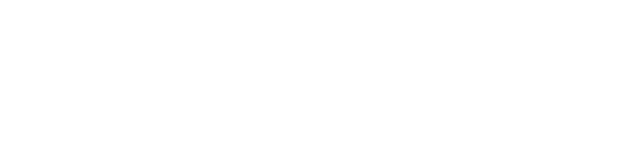
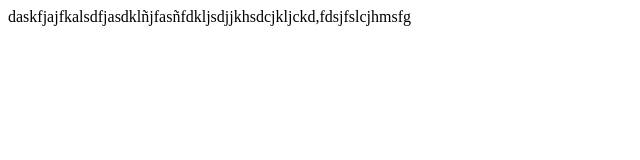
Before and after one commit to menair/PruebasGithub, a plain HTML site: page index.html in a window 1280 px wide. Shown: the whole page, without its empty margins (0-640 px from the left). Drawn offline with Linux system fonts and the light colour scheme.

Commit message:
cambios tontos

```diff
--- a/index.html
+++ b/index.html
@@ -9,7 +9,7 @@
 </head>
 
 <body>
-
+    daskfjajfkalsdfjasdklñjfasñfdkljsdjjkhsdcjkljckd,fdsjfslcjhmsfg
 </body>
 
 </html>
```
